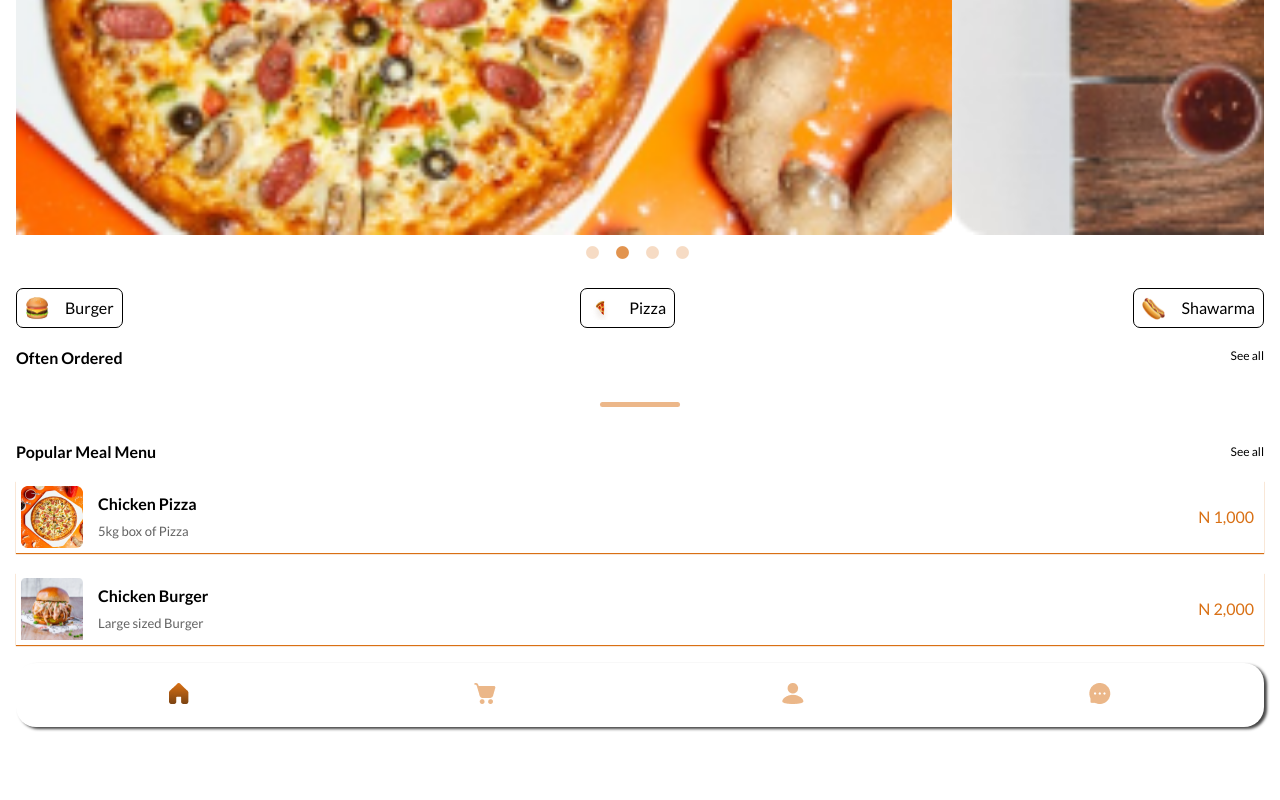
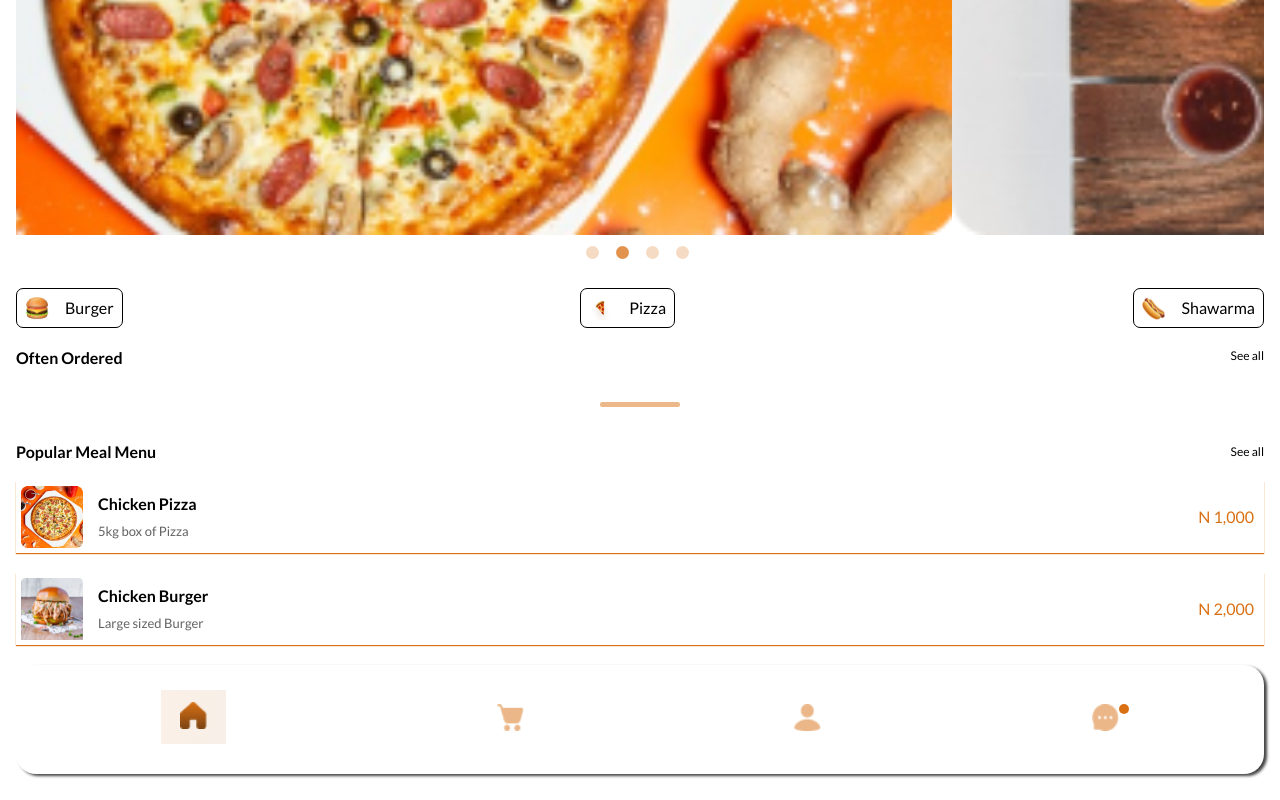
Before and after one commit to rowleks/crush-pizza, a React (Vite) app: page / in a window 1280 px wide. Shown: the part 449-1249 px from the top of the page. Before the commit the page ends 1194 px from the top, so only its background shows below. Built offline with nearby package versions, Linux system fonts and the light colour scheme.

Commit message:
fixed orderCads and Navmenu of Homepage

```diff
--- a/src/App.jsx
+++ b/src/App.jsx
@@ -5,7 +5,7 @@ import Signup from "./pages/signup-page/Signup";
 import Login from "./pages/login-page/Login";
 import Cart from "./pages/cartpage/Cart";
 import OrderDetails from "./pages/orderdetails-page/OrderDetails";
-import Success from "./pages/success-page/Success";
+import OrderSuccess from "./pages/success-page/OrderSucces";
 function App() {
 
   const router = createBrowserRouter([
@@ -31,7 +31,7 @@ function App() {
     },
     {
       path: "checkout/success",
-      element: <Success />,
+      element: <OrderSuccess />,
     },
   ]);
 
--- a/src/components/navmenu/Navmenu.jsx
+++ b/src/components/navmenu/Navmenu.jsx
@@ -3,7 +3,7 @@ import "./navmenu.scss";
 
 function Navmenu() {
 
-    const [selectedNav, setSelectedNav] = useState(null);
+    const [selectedNav, setSelectedNav] = useState("home");
 
     const handleSnackClick = (nav) => {
         setSelectedNav(nav);
@@ -29,6 +29,7 @@ function Navmenu() {
         className={`notif ${selectedNav === 'notif' ? 'selected' : ''}`}
         onClick={() => handleSnackClick('notif')}>
             <img src="/notif-icon.png" alt="" />
+            <span className="dot"></span>
         </div>
 
 
--- a/src/components/navmenu/navmenu.scss
+++ b/src/components/navmenu/navmenu.scss
@@ -7,8 +7,32 @@
     border-radius: 20px;
     box-shadow: 3px 2px 3px #444;
 
+    .home {
+        margin-top: 5px;
+    }
+
+    .notif {
+        img {
+            position: relative;
+        }
+
+        span {
+            position: absolute;
+            width: 10px;
+            height: 10px;
+            border-radius: 50%;
+            background-color: #D97014;
+        }
+    }
+
     .home, .cart, .profile, .notif {
+
         cursor: pointer;
+
+        img {
+            width: 27px;
+            height: 27px;
+        }
 
         &.selected {
             padding: 12px 19px;
--- a/src/components/order-cards/OrderCards.jsx
+++ b/src/components/order-cards/OrderCards.jsx
@@ -7,10 +7,13 @@ OrderCards.propTypes = {
   selectedSnack: PropTypes.string,
 };
 
+OrderCards.defaultProps = {
+  selectedSnack: 'burger',
+};
+
 function OrderCards({ selectedSnack }) {
   let items = [];
 
-  // Determine which items to display based on selectedSnack
   switch (selectedSnack) {
     case 'pizza':
       items = orderPizza;
@@ -33,10 +36,10 @@ function OrderCards({ selectedSnack }) {
       </div>
 
       <div className="order-card">
-        {items.map((item, index) => {
+        {items.map((item) => {
           const cardContent = (
-            <div className="card" key={index}>
-              <img src={item.image} alt={item.name} />
+            <div className="card" key={item.id}>
+              <img src={item.image} alt={`${item.name} image`} />
               <div className="info-section">
                 <p>{item.name}</p>
                 <span>N {item.price.toLocaleString()}</span>
@@ -45,9 +48,8 @@ function OrderCards({ selectedSnack }) {
             </div>
           );
 
-          // Conditionally wrap with Link if item name matches "Chicken Pizza"
           return item.name === "Chicken Pizza" ? (
-            <Link to="/add-cart" key={index}>
+            <Link to="/add-cart" key={item.id} className="card-link">
               {cardContent}
             </Link>
           ) : (
--- a/src/components/order-cards/ordercards.scss
+++ b/src/components/order-cards/ordercards.scss
@@ -47,7 +47,7 @@
         cursor: pointer;
 
         img {
-                width: 215px;
+          width: 100%;
           object-fit: cover;
         }
 
@@ -57,6 +57,8 @@
           gap: 25px;
           position: relative;
           margin-bottom: 5px;
+          height: 100%;
+          justify-content: space-between;
 
           .cart {
             width: 23px;
@@ -64,14 +66,24 @@
             position: absolute;
             bottom: 0;
             right: 0;
-
           }
 
           span {
-                    color:#D97014;
-                    ;
+            color: #D97014;
+          }
+        }
+      }
+
+      .card-link {
+        text-decoration: none;
+        color: inherit;
+        width: 100%;
+        display: flex;
+        flex-direction: column;
+
+        .card {
+          flex: 1;
         }
       }
     }
   }
-}
--- a/src/pages/homepage/home.scss
+++ b/src/pages/homepage/home.scss
@@ -1,6 +1,5 @@
 .home {
-    position: relative;
-
+    margin-bottom: 10px;
     .view {
         display: flex;
         flex-direction: column;
@@ -33,10 +32,7 @@
 
     }
 
-    .fixed-menu {
-        position: sticky;
-        bottom: 2px;
-    }
+
 
 
 }
--- a/src/pages/success-page/Success.jsx
+++ b/src/pages/success-page/OrderSucces.jsx
@@ -1,8 +1,8 @@
 import { useState } from "react";
-import "./success.scss";
+import "./ordersuccess.scss";
 import { Link } from "react-router-dom";
 
-function Success() {
+function OrderSuccess() {
   const [rating, setRating] = useState(0); // Initial state set to 0 (no stars filled)
 
   const handleStarClick = (index) => {
@@ -46,4 +46,4 @@ function Success() {
   );
 }
 
-export default Success;
+export default OrderSuccess;
```
Also changed, not shown: src/pages/success-page/ordersuccess.scss (renamed from src/pages/success-page/success.scss), 5 other files (tests, documents, lock files or other folders). Lines whose indentation alone changed are shown as unchanged.
